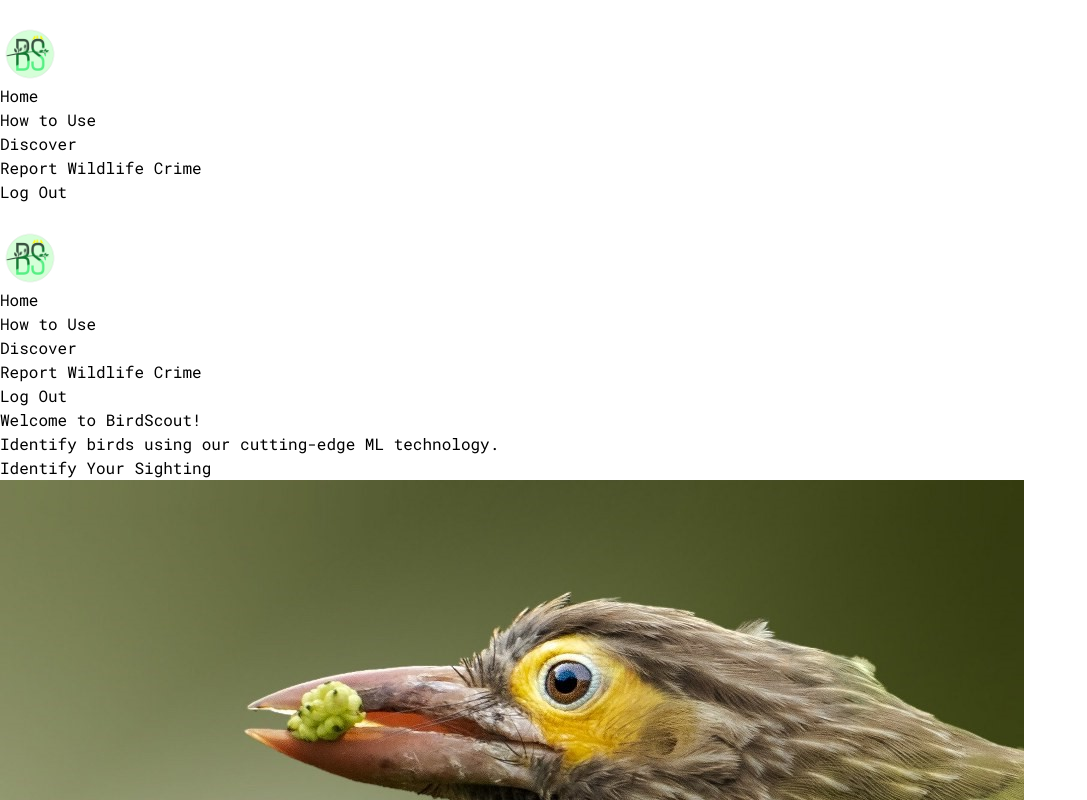
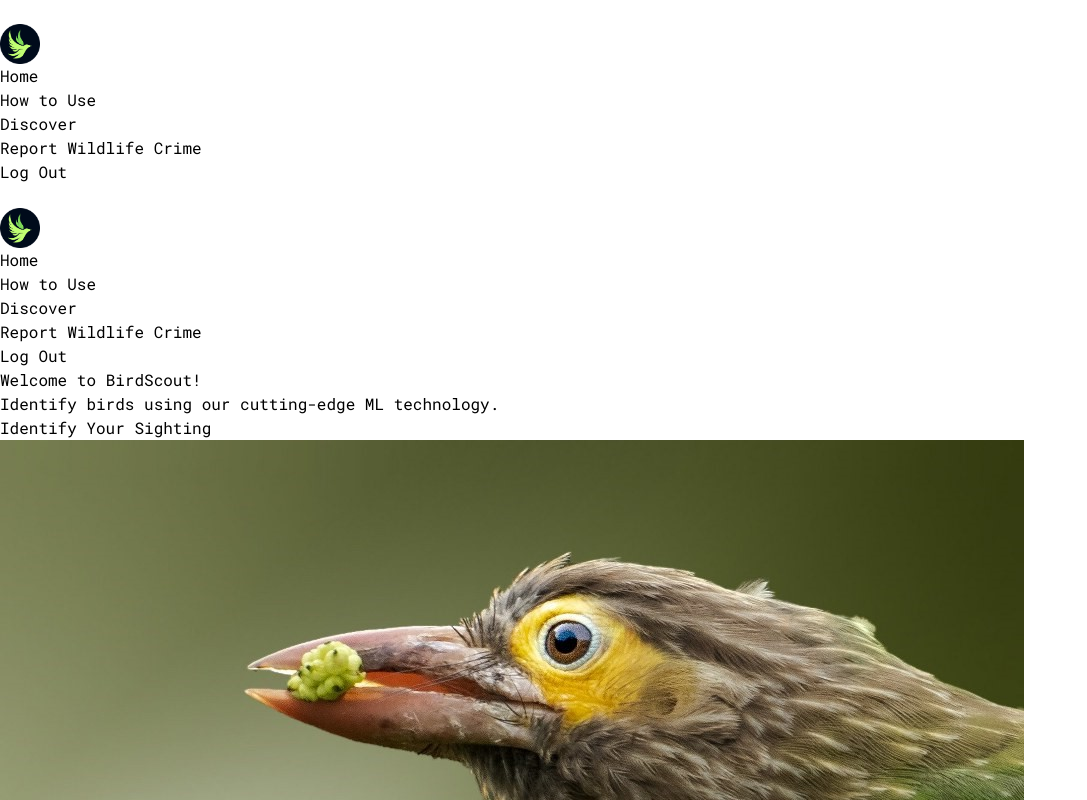
Before and after one commit to SwanandD121/BirdScout, a React (Vite) app: page / in a window 1280 px wide. Shown: the top 800 px of the page, without its empty margins (0-1087 px from the left). Built offline with nearby package versions, Linux system fonts and the light colour scheme.

Commit message:
Update Logo

```diff
--- a/index.html
+++ b/index.html
@@ -2,7 +2,7 @@
 <html lang="en">
   <head>
     <meta charset="UTF-8" />
-    <link rel="icon" type="image/svg+xml" href="./src/assets/birdscout-logo-2.png" />
+    <link rel="icon" type="image/svg+xml" href="./src/assets/logo.png" />
     <meta name="viewport" content="width=device-width, initial-scale=1.0" />
     <link rel="preconnect" href="https://fonts.googleapis.com">
     <link rel="preconnect" href="https://fonts.gstatic.com" crossorigin>
--- a/src/components/Sidebar.jsx
+++ b/src/components/Sidebar.jsx
@@ -1,7 +1,7 @@
 import { useState } from "react"
 import { Link, useLocation } from "react-router-dom"
 import Button from "./Button"
-import birdscoutlogo from "../assets/birdscout-logo-2.png"
+import birdscoutlogo from "../assets/logo.png"
 
 const Sidebar = () => {
   const location = useLocation()
@@ -49,8 +49,8 @@ const Sidebar = () => {
       >
         <div className="flex flex-col justify-between h-full">
           <div>
-            <div className="mb-8">
-              <img src={birdscoutlogo} alt="Logo" height={60} width={60} />
+            <div className="mb-8 md:flex md:justify-start flex justify-end">
+              <img src={birdscoutlogo} alt="Logo" height={50} width={40} />
             </div>
             <nav>
               <div className="space-y-4 flex flex-col ">
```
Also changed, not shown: src/assets/birdscout-logo.png (deleted), src/assets/logo.png (added).
